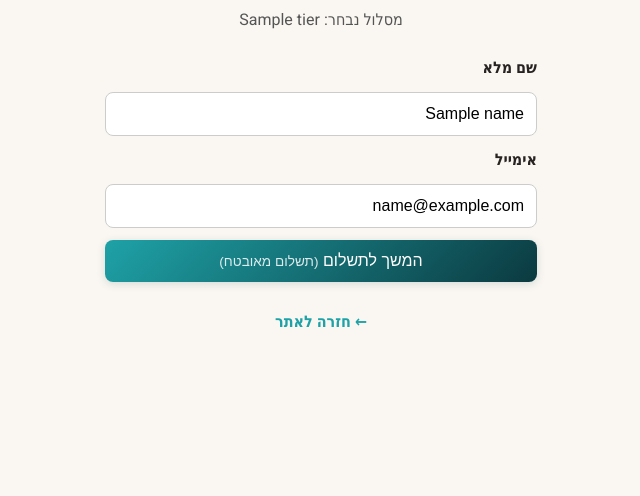
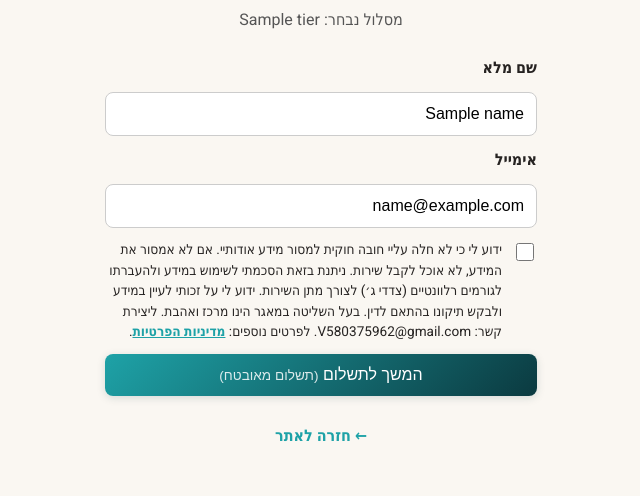
Before and after one commit to eys2005-afk/VEAHAVTA, a Flask app: template templates/details.html in a window 1280 px wide. Shown: the part 307-803 px from the top of the page, without its empty margins (319-959 px from the left). Before the commit the page ends 634 px from the top, so only its background shows below. Run offline with Flask 3, Linux system fonts and the light colour scheme; the template is opened without the code that fills it: most values are stand-ins (such as "Sample title", 1, 10 or a date in 2020).

Commit message:
Add the required privacy-consent checkbox to the registration form
/details is where name/email are actually collected, so it's the
information-collection point the attorney-approved notice text is
meant to sit next to (per the same reviewed document the /privacy
page was built from). Required client-side and server-side - a
missing checkbox now re-renders the form with a specific error
instead of silently proceeding.

Co-Authored-By: Claude Sonnet 5 <noreply@anthropic.com>
Claude-Session: https://claude.ai/code/session_01FREb4fCGsmZovxm6vkebE5

```diff
--- a/app.py
+++ b/app.py
@@ -409,12 +409,14 @@ def details():
             tiers=tiers,
             name="",
             email="",
+            consent="",
         )
 
     phone = request.form.get("phone")
     tier = request.form.get("tier")
     name = request.form.get("name")
     email = request.form.get("email")
+    consent = request.form.get("consent")
 
     # A plain data-quality check (real registrant records) - NOT a Nedarim
     # Plus requirement. Their own reference implementation (sample2.html)
@@ -424,10 +426,12 @@ def details():
     # build_iframe_transaction) - just a coincidentally-matching error text.
     has_full_name = name and len(name.split()) >= 2
 
-    if not phone or not tier or not name or not email or not has_full_name:
+    if not phone or not tier or not name or not email or not has_full_name or not consent:
         error = "נא למלא את כל השדות"
         if name and not has_full_name:
             error = "נא להזין שם פרטי ושם משפחה (לא רק שם אחד)"
+        elif phone and tier and name and email and has_full_name and not consent:
+            error = "יש לאשר את תנאי השימוש ומדיניות הפרטיות כדי להמשיך"
 
         # Re-render with whatever they already typed still filled in - only
         # the missing field(s) should need re-entering, not the whole form.
@@ -438,6 +442,7 @@ def details():
             tiers=tiers,
             name=name or "",
             email=email or "",
+            consent=consent or "",
             error=error,
         )
 
--- a/static/style.css
+++ b/static/style.css
@@ -572,3 +572,29 @@ button[type="submit"]:hover {
   color: var(--primary);
   font-weight: 600;
 }
+
+.consent-check {
+  display: flex;
+  align-items: flex-start;
+  gap: 10px;
+  text-align: right;
+  font-weight: normal;
+  font-size: 0.85rem;
+  line-height: 1.5;
+  color: var(--text);
+  cursor: pointer;
+}
+
+.consent-check input[type="checkbox"] {
+  flex-shrink: 0;
+  width: 18px;
+  height: 18px;
+  margin-top: 3px;
+  accent-color: var(--primary);
+  cursor: pointer;
+}
+
+.consent-check a {
+  color: var(--primary);
+  font-weight: 600;
+}
--- a/templates/details.html
+++ b/templates/details.html
@@ -35,6 +35,19 @@
       <input type="hidden" name="phone" value="{{ phone }}">
       <input type="hidden" name="tier" value="{{ tier }}">
 
+      <label class="consent-check">
+        <input type="checkbox" id="consent" name="consent" value="yes" required{% if consent %} checked{% endif %}>
+        <span>
+          ידוע לי כי לא חלה עליי חובה חוקית למסור מידע אודותיי. אם לא
+          אמסור את המידע, לא אוכל לקבל שירות. ניתנת בזאת הסכמתי לשימוש
+          במידע ולהעברתו לגורמים רלוונטיים (צדדי ג׳) לצורך מתן השירות.
+          ידוע לי על זכותי לעיין במידע ולבקש תיקונו בהתאם לדין. בעל
+          השליטה במאגר הינו מרכז ואהבת. ליצירת קשר:
+          V580375962@gmail.com. לפרטים נוספים:
+          <a href="{{ url_for('privacy') }}" target="_blank" rel="noopener">מדיניות הפרטיות</a>.
+        </span>
+      </label>
+
       <button type="submit">המשך לתשלום <span class="secure-note">(תשלום מאובטח)</span></button>
     </form>
     <a href="{{ url_for('index') }}" class="back-to-site">← חזרה לאתר</a>
```
